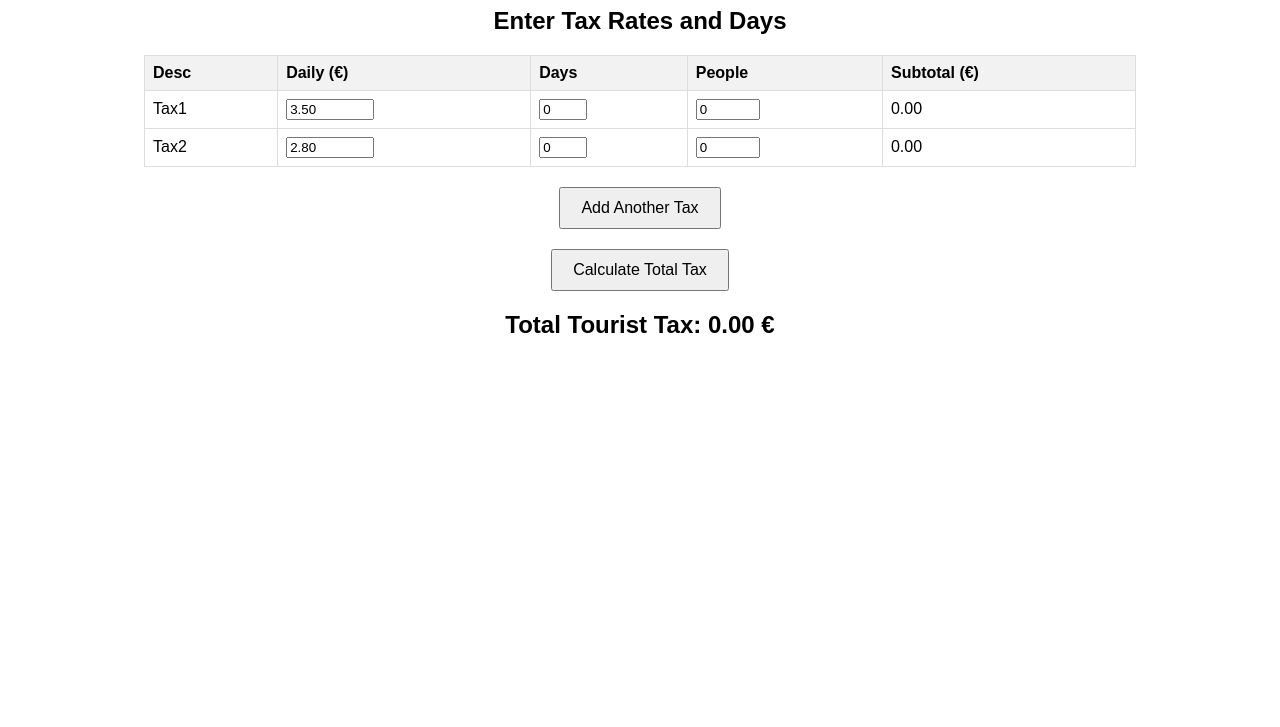
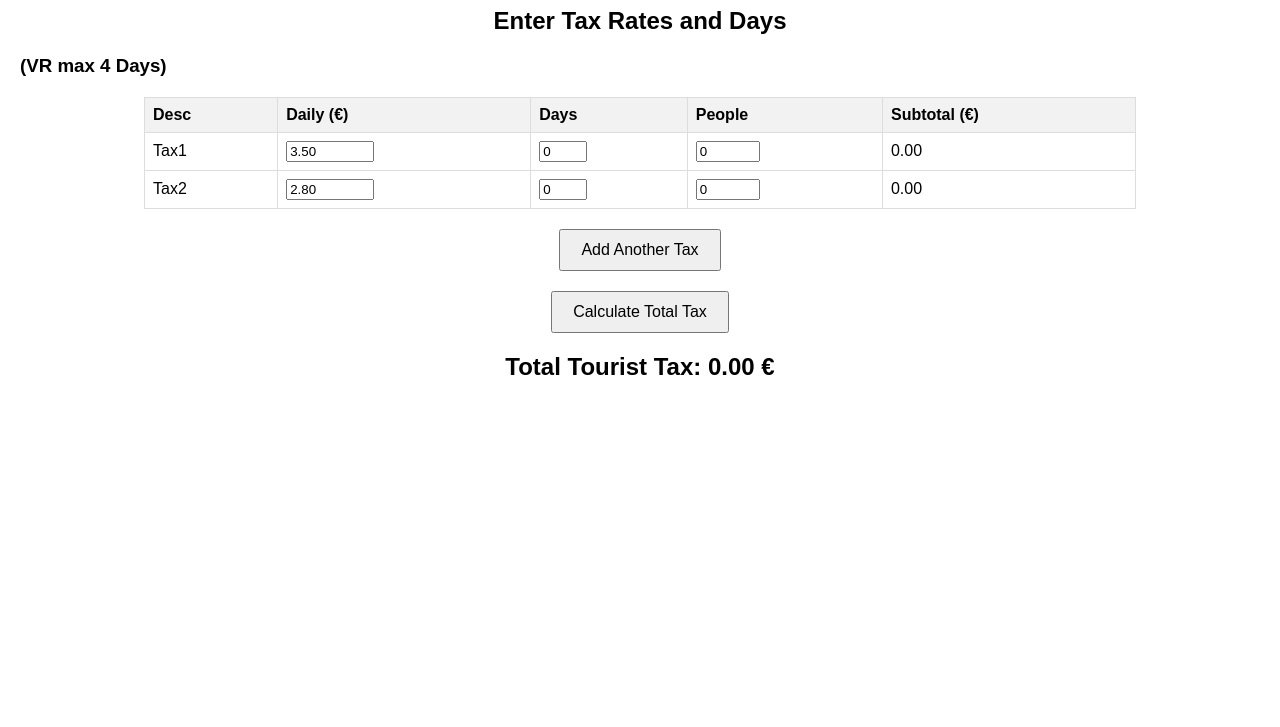
Before and after one commit to heartlandzf/tourtax, a plain HTML site: page index.html in a window 1280 px wide. Shown: the part 73-800 px from the top of the page. Drawn offline with Linux system fonts and the light colour scheme.

Commit message:
Update index.html

```diff
--- a/index.html
+++ b/index.html
@@ -43,6 +43,8 @@
     <h1>Tourist Tax Calculator</h1>
 
     <h2>Enter Tax Rates and Days</h2>
+
+    <h3>(VR max 4 Days)</h3>
 
     <table>
         <thead>
```
